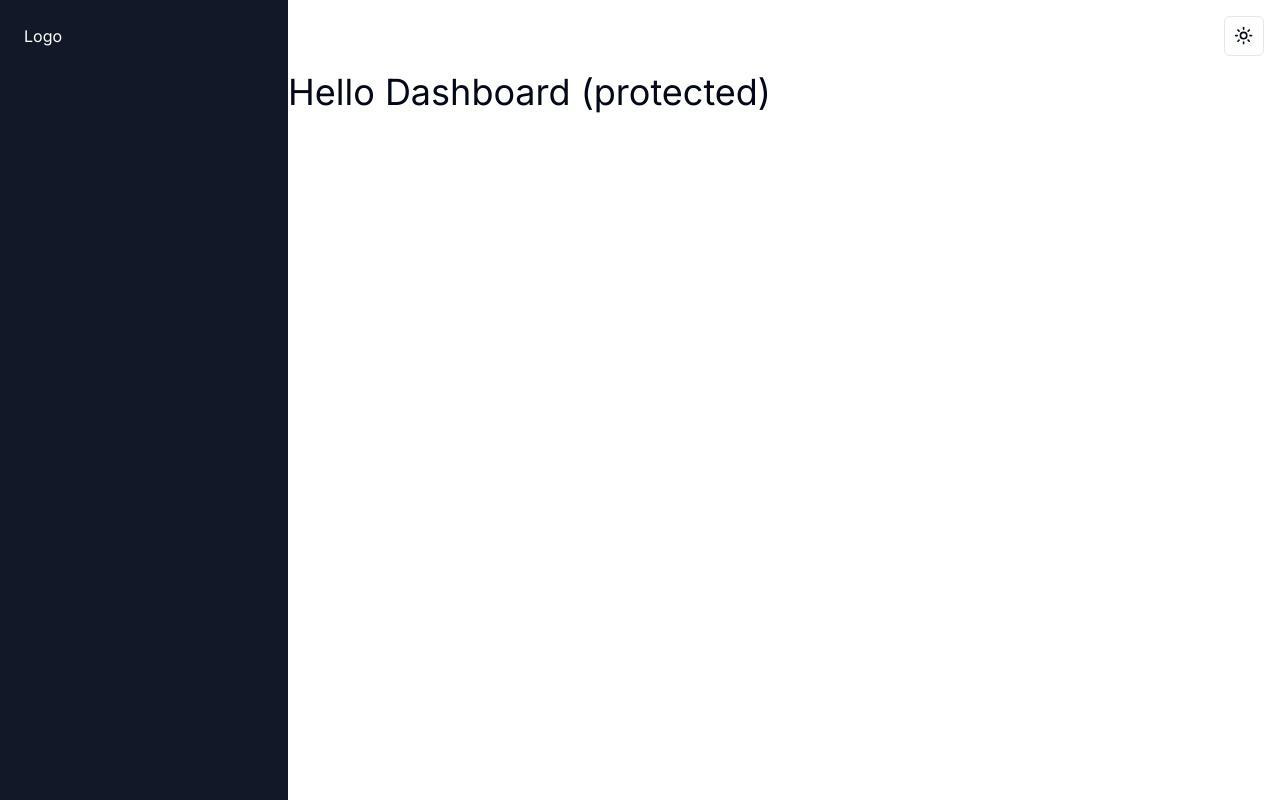
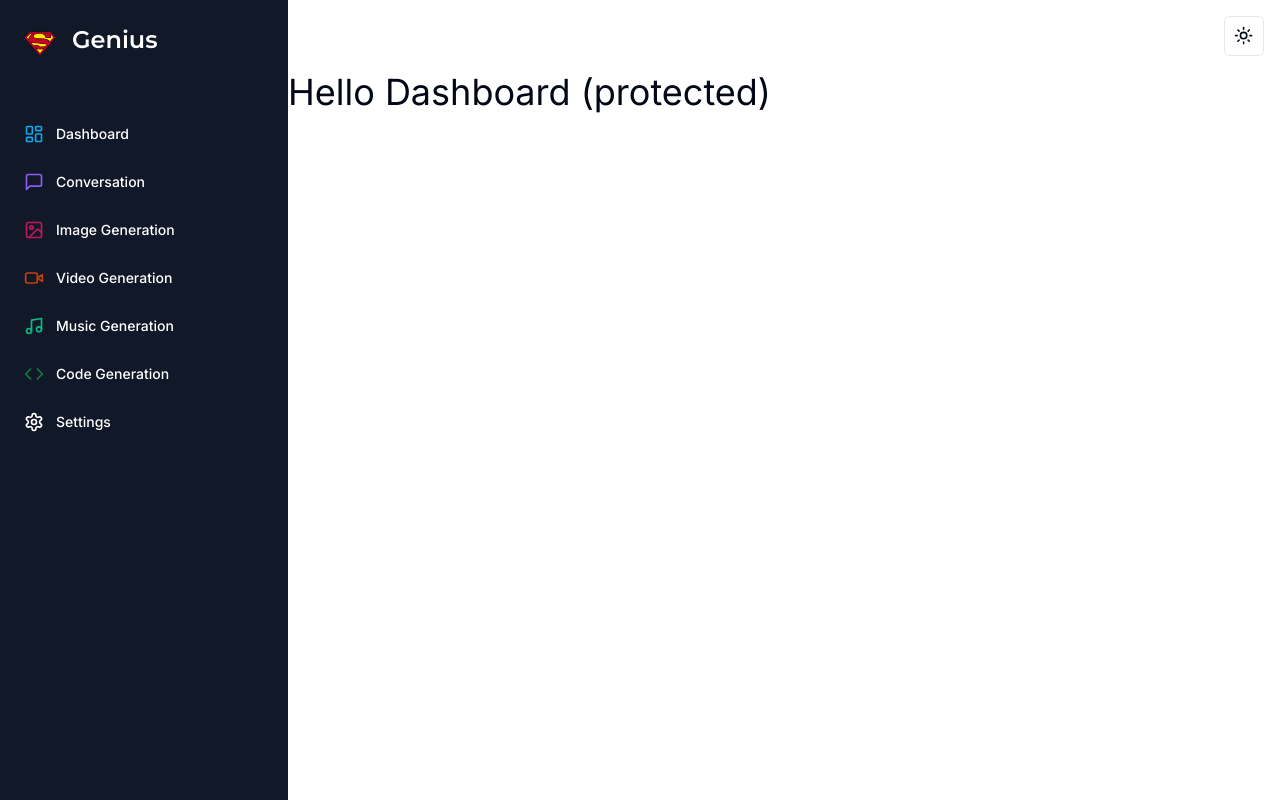
Before and after one commit to PiotrRomanczuk/NextJs-AI-Saas, a Next.js app: page /dashboard in a window 1280 px wide. Built offline with nearby package versions, Linux system fonts and the light colour scheme.

Commit message:
Adding a sidebar

```diff
--- a/app/(dashboard)/layout.tsx
+++ b/app/(dashboard)/layout.tsx
@@ -1,5 +1,5 @@
 import Navbar from '@/components/navbar';
-import Sidebar from '@/components/sidebar';
+import Sidebar from '@/components/sidebar/sidebar';
 
 const DashboardLayout = ({ children }: { children: React.ReactNode }) => {
 	return (
--- a/app/layout.tsx
+++ b/app/layout.tsx
@@ -20,12 +20,7 @@
 		<ClerkProvider>
 			<html lang='en'>
 				<body className={inter.className}>
-					<ThemeProvider
-						attribute='class'
-						defaultTheme='system'
-						enableSystem
-						disableTransitionOnChange
-					>
+					<ThemeProvider attribute='class' defaultTheme='system' enableSystem>
 						{children}
 					</ThemeProvider>
 				</body>
--- a/components/navbar.tsx
+++ b/components/navbar.tsx
@@ -2,17 +2,18 @@
 import { UserButton } from '@clerk/nextjs';
 import { Menu } from 'lucide-react';
 import { ModeToggle } from './modeToggle';
+import MobileSidebar from './sidebar/mobile-sidebar';
 
 const Navbar = () => {
 	return (
 		<div className='flex items-center p-4'>
-			<Button variant='ghost' size='icon' className='md:hidden'>
-				<Menu />
-			</Button>
+			<MobileSidebar />
 			<div className='flex w-full justify-end'>
-				<div className='flex gap-4'><ModeToggle />
-				<UserButton afterSignOutUrl='/' />
-			</div></div>
+				<div className='flex gap-4'>
+					<ModeToggle />
+					<UserButton afterSignOutUrl='/' />
+				</div>
+			</div>
 		</div>
 	);
 };
--- a/components/sidebar.tsx
+++ /dev/null
@@ -1,19 +0,0 @@
-'use client';
-
-import Link from 'next/link';
-import { ModeToggle } from './modeToggle';
-
-const Sidebar = () => {
-	return (
-		<div className='space-y-4 py-4 flex flex-col h-full bg-[#111827 text-white'>
-			<div className='px-3 py-2 flex-1'>
-				<Link href='/dashboard' className='flex items-center pl-3 mb-14'>
-					Logo
-				</Link>
-			</div>
-
-		</div>
-	);
-};
-
-export default Sidebar;
--- /dev/null
+++ b/components/sidebar/mobile-sidebar.tsx
@@ -0,0 +1,14 @@
+// "use client"
+
+import { Menu } from 'lucide-react';
+import { Button } from '../ui/button';
+
+const MobileSidebar = () => {
+	return (
+		<Button value='ghost' size='icon' className='md:hidden'>
+			<Menu />
+		</Button>
+	);
+};
+
+export default MobileSidebar;
--- /dev/null
+++ b/components/sidebar/sidebar-routes.tsx
@@ -0,0 +1,53 @@
+import {
+	Code,
+	ImageIcon,
+	LayoutDashboard,
+	MessageSquare,
+	Music,
+	SettingsIcon,
+	VideoIcon,
+} from 'lucide-react';
+
+export const routes = [
+	{
+		label: 'Dashboard',
+		icon: LayoutDashboard,
+		href: '/dashboard',
+		color: 'text-sky-500',
+	},
+	{
+		label: 'Conversation',
+		icon: MessageSquare,
+		href: '/conversation',
+		color: 'text-violet-500',
+	},
+	{
+		label: 'Image Generation',
+		icon: ImageIcon,
+		href: '/image',
+		color: 'text-pink-700',
+	},
+	{
+		label: 'Video Generation',
+		icon: VideoIcon,
+		href: '/video',
+		color: 'text-orange-700',
+	},
+	{
+		label: 'Music Generation',
+		icon: Music,
+		href: '/music',
+		color: 'text-emerald-500',
+	},
+	{
+		label: 'Code Generation',
+		icon: Code,
+		href: '/code',
+		color: 'text-green-700',
+	},
+	{
+		label: 'Settings',
+		icon: SettingsIcon,
+		href: '/settings',
+	},
+];
--- /dev/null
+++ b/components/sidebar/sidebar.tsx
@@ -0,0 +1,53 @@
+'use client';
+
+import Link from 'next/link';
+import Image from 'next/image';
+import { Montserrat } from 'next/font/google';
+import { cn } from '@/lib/utils';
+
+const montserrat = Montserrat({
+	weight: '600',
+	subsets: ['latin'],
+});
+
+const { routes } = require('./sidebar-routes');
+
+interface Route {
+	label: string;
+	icon: React.ComponentType<any>;
+	href: string;
+	color?: string;
+}
+
+const Sidebar = () => {
+	return (
+		<div className='space-y-4 py-4 flex flex-col h-full bg-[#111827 text-white'>
+			<div className='px-3 py-2 flex-1'>
+				<Link href='/dashboard' className='flex items-center pl-3 mb-14'>
+					<div className='relative w-8 h-8 mr-4'>
+						<Image fill alt='Logo' src='/logo.png' />
+					</div>
+					<h1 className={cn('text-2xl font-bold', montserrat.className)}>
+						Genius
+					</h1>
+				</Link>
+				<div className='space-y-1'>
+					{routes.map((route: Route) => (
+						<Link
+							href={route.href}
+							key={route.href}
+							className='text-sm group flex p-3 W-full justify-start font-medium cursor-pointer hover:text-white hover:bg-white/10 rounded-lg transition'
+						>
+							<div className='flex items-center flex-1'>
+								<route.icon className={cn('h-5 w-5 mr-3', route.color)} />
+								{route.label}
+							</div>
+						</Link>
+					))}
+				</div>
+			</div>
+		</div>
+	);
+};
+
+export default Sidebar;
```
Also changed, not shown: public/logo.png (added), 1 other file (tests, documents, lock files or other folders).
